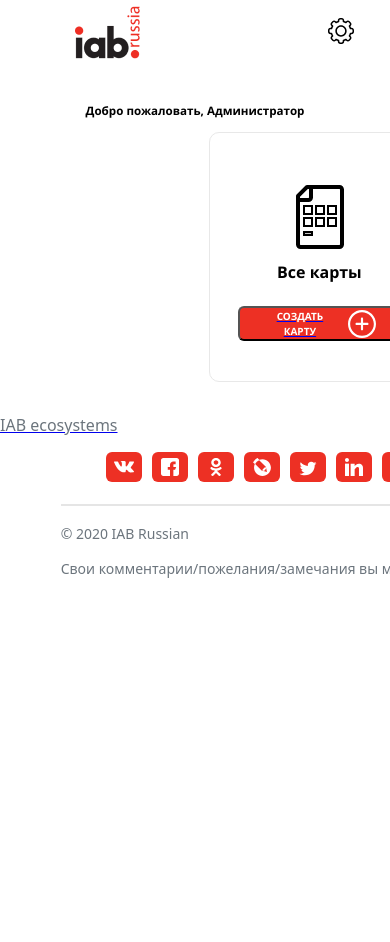
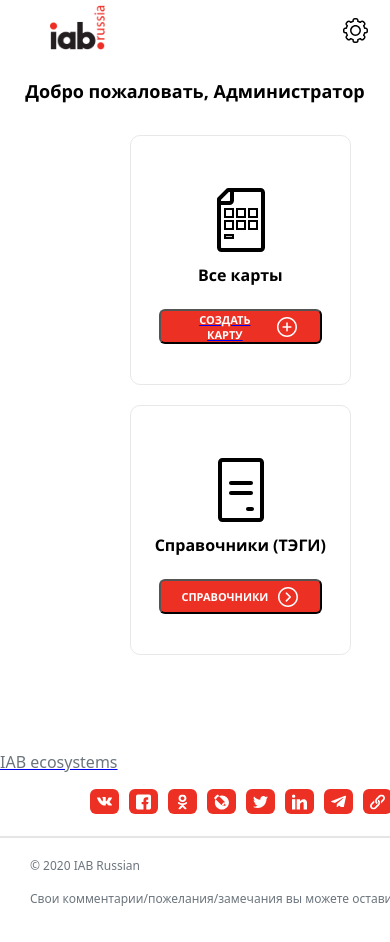
Before and after one commit to Mirogaz/Site, a React (Create React App) app: page / in a window 390 px wide. Shown: the top 942 px of the page. Before the commit the page ends 844 px from the top, so only its background shows below. Built offline with nearby package versions, Linux system fonts and the light colour scheme; a web font is replaced by a local one.

Commit message:
Оптимизация под 480px

```diff
--- a/public/index.html
+++ b/public/index.html
@@ -9,35 +9,9 @@
       name="description"
       content="Web site created using create-react-app"
     />
-    <link rel="apple-touch-icon" href="%PUBLIC_URL%/logo192.png" />
-    <!--
-      manifest.json provides metadata used when your web app is installed on a
-      user's mobile device or desktop. See https://developers.google.com/web/fundamentals/web-app-manifest/
-    -->
-    <link rel="manifest" href="%PUBLIC_URL%/manifest.json" />
-    <!--
-      Notice the use of %PUBLIC_URL% in the tags above.
-      It will be replaced with the URL of the `public` folder during the build.
-      Only files inside the `public` folder can be referenced from the HTML.
-
-      Unlike "/favicon.ico" or "favicon.ico", "%PUBLIC_URL%/favicon.ico" will
-      work correctly both with client-side routing and a non-root public URL.
-      Learn how to configure a non-root public URL by running `npm run build`.
-    -->
-    <title>React App</title>
+    <title>IAB</title>
   </head>
   <body>
-    <noscript>You need to enable JavaScript to run this app.</noscript>
     <div id="root"></div>
-    <!--
-      This HTML file is a template.
-      If you open it directly in the browser, you will see an empty page.
-
-      You can add webfonts, meta tags, or analytics to this file.
-      The build step will place the bundled scripts into the <body> tag.
-
-      To begin the development, run `npm start` or `yarn start`.
-      To create a production bundle, use `npm run build` or `yarn build`.
-    -->
   </body>
 </html>
--- a/src/components/AddList/AddList.scss
+++ b/src/components/AddList/AddList.scss
@@ -152,6 +152,44 @@
         }
 }
 
+@media (max-width: 480px) {
+    .list {
+        .add {
+            font-size: 12px;
+
+            #update {
+                margin-right: 50px;
+            }
+
+            #fullDate {
+                margin-right: 50px;
+            }
+
+            #name {
+                margin-right: 110px;
+            }
+
+            #edit {
+                svg {
+                    width: 15px;
+                    height: 15px;
+                }
+            }
+
+            #delete {
+
+                margin-right: 20px;
+                margin-left: 15px;
+
+                svg {
+                    width: 15px;
+                    height: 15px;
+                }
+            }
+        }
+    }
+}
+
 @media (max-width: 320px) {
     .list {
         .add {
--- a/src/components/Footer/Footer.scss
+++ b/src/components/Footer/Footer.scss
@@ -92,17 +92,19 @@ p {
 
 @media (max-width: 480px) {
     .SocialNetwork {
-        margin: 0 0 22px calc(170px*480px/768px);
+        width: 480px;
+        margin: 0 0 22px 90px;
     }
     .reference {
-        font-size: 14px;
+        font-size: 12px;
         line-height: 21px;
-        width: 590px;
+        width: 450px;
         height: 63px;
-        margin-left: calc(97px*480px/768px);
+        margin-left: 30px;
     }
     .line {
-        margin: 0 calc(97px*480px/768px);
+        width: 478px;
+        margin: 0;
     }
 }
 
--- a/src/components/NavBar/NavBarStyle.scss
+++ b/src/components/NavBar/NavBarStyle.scss
@@ -77,13 +77,21 @@
 
 @media (max-width: 480px) {
     .menu {
-        min-width: 320px;
-        max-width: 100%;
         .logo {
-            margin-left: calc(480px * 120px / 768px);
-            margin-right: calc(480px * 300px / 768px);
+
+            img {
+                width: 55px;
+                height: 55px;
+            }
+
+            margin-left: calc(480px * 80px / 768px);
+            margin-right: calc(480px * 380px / 768px);
+        }
+        svg {
+            width: 25px;
+            height: 25px;
+        }
     }
-}
 }
 
 @media (max-width: 320px) {
--- a/src/components/NavBarIAB/NavBarIAB.scss
+++ b/src/components/NavBarIAB/NavBarIAB.scss
@@ -71,14 +71,19 @@
 
 @media (max-width: 480px) {
     .menuIAB {
-        min-width: 320px;
-        max-width: 100%;
+            width: 480px;
         .logo {
+
+            img {
+                width: 55px;
+                height: 55px;
+            }
+
             margin-left: calc(480px * 120px / 768px);
             margin-right: calc(480px * 300px / 768px);
         }
         p {
-            margin: 15px 0 0 calc(200px*768px/992px);
+            margin: 8px 0 0 calc(200px*768px/992px);
         }
     }
 }
--- a/src/components/SocialNetwork/SocialNetwork.scss
+++ b/src/components/SocialNetwork/SocialNetwork.scss
@@ -26,6 +26,31 @@
     }
 }
 
+@media (max-width: 480px) {
+    .socialNetwork {
+       width: 300px;
+        height: 25px;
+
+        &__link {
+            padding: 4px 7px;
+
+            svg {
+                width: 15px;
+                height: 16px;
+            }
+
+    }
+        &__link__vk {
+            padding: 5px 7px;
+
+            svg {
+                width: 15px;
+                height: 16px;
+            }
+        }
+    }
+}
+
 @media (max-width: 320px) {
     .socialNetwork {
        width: 240px;
@@ -35,8 +60,8 @@
             padding: 7px 5px;
 
             svg {
-                width: 10px;
-                height: 11px;
+                width: 11px;
+                height: 12px;
             }
 
     }
@@ -44,8 +69,8 @@
             padding: 7px 5px;
 
             svg {
-                width: 10px;
-                height: 11px;
+                width: 11px;
+                height: 12px;
             }
         }
     }
--- a/src/pages/AddCards/AddCards.scss
+++ b/src/pages/AddCards/AddCards.scss
@@ -751,7 +751,7 @@ input {
             input {
                 width: calc(124px*480px/768px);
                 margin-right: calc(20px*480px/768px);
-                margin-top: calc(25px*480px/768px);
+                margin-top: 21px;
             }
         }
 
@@ -759,12 +759,12 @@ input {
 
             label {
                 width: calc(360px*480px/768px);
-                font-size: calc(12px*480px/768px);
+                font-size: 10px;
             }
 
             input {
                 width: calc(358px*480px/768px);
-                margin-top: calc(4px*480px/768px);
+                margin-top: 0;
             }
         }
 
--- a/src/pages/Admin/Admin.scss
+++ b/src/pages/Admin/Admin.scss
@@ -216,35 +216,55 @@ button {
 
 @media (max-width: 768px) {
 
+
+}
+
+@media (max-width: 480px) {
+
+    button {
+        font-size: 11px;
+        svg {
+            width: 20px;
+            height: 20px;
+
+        }
+    }
+
+
     .admin {
         display: flex;
         align-items: center;
         text-align: center;
+
         p {
-        margin: calc(25px*768px/992px) 0 0 0;
-        width: 1120px;
-        height: calc(19px*768px/992px);
-        font-size: calc(15px*768px/992px);
+            margin: 0;
+            width: 480px;
+            height: 15px;
+            font-size: 18px;
+
             }
          }
 
-    .head {
-        margin: 52px 78px 30px 78px;
-        height: 40px;
-        width: 100%;
-    }
+    .card {
+            width: 450px;
+            height: 600px;
 
-    .card {
-        margin-left: calc(270px*768px/992px);
-        margin-bottom: calc(41px*768px/992px);
+            margin: 0;
+            margin-top: 55px;
+            margin-left: 130px;
 
+            display: flex;
+            flex-direction: column;
                     &__add, &__directory
                 {
-
                     p {
                         font-size: 16px;
                     }
 
+
+                }
+                &__add {
+                    margin-bottom: 20px;
                 }
             }
 }
@@ -283,7 +303,6 @@ button {
             flex-direction: column;
                     &__add, &__directory
                 {
-
                     p {
                         font-size: 16px;
                     }
--- a/src/pages/IAB/IAB.scss
+++ b/src/pages/IAB/IAB.scss
@@ -136,7 +136,29 @@
 }
 
 @media (max-width: 480px) {
+    .map {
+        width: 475px;
+        margin-left: 2px;
+        .headForm {
 
+            p {
+                font-size: 12px;
+            }
+
+            #update {
+                margin-right: 100px;
+            }
+
+            #dateCreate {
+                margin-right: 50px;
+            }
+
+            #name {
+                margin-right: 105px;
+            }
+        }
+
+    }
 }
 
 @media (max-width: 320px) {
```
Lines whose indentation alone changed are shown as unchanged.
